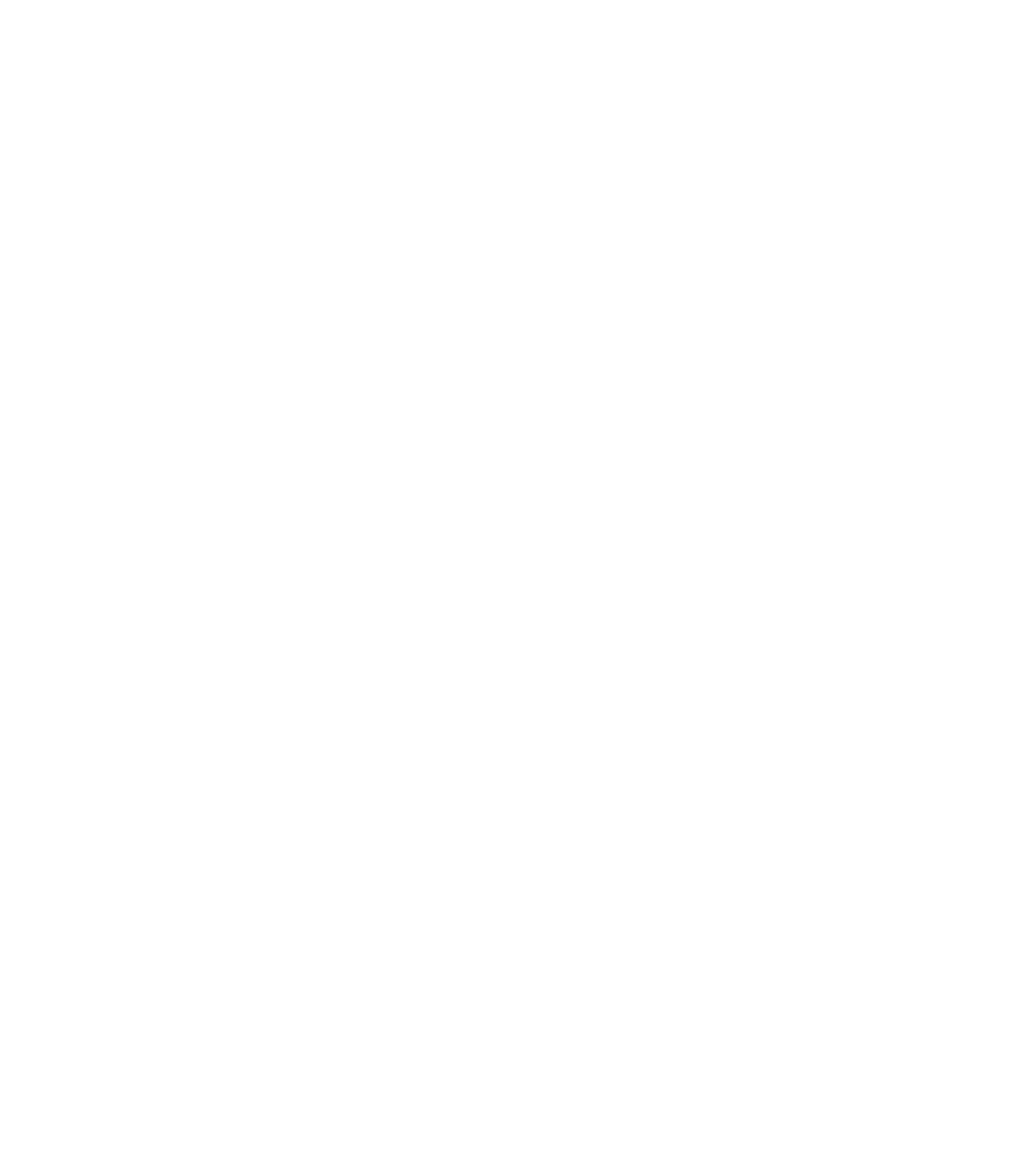
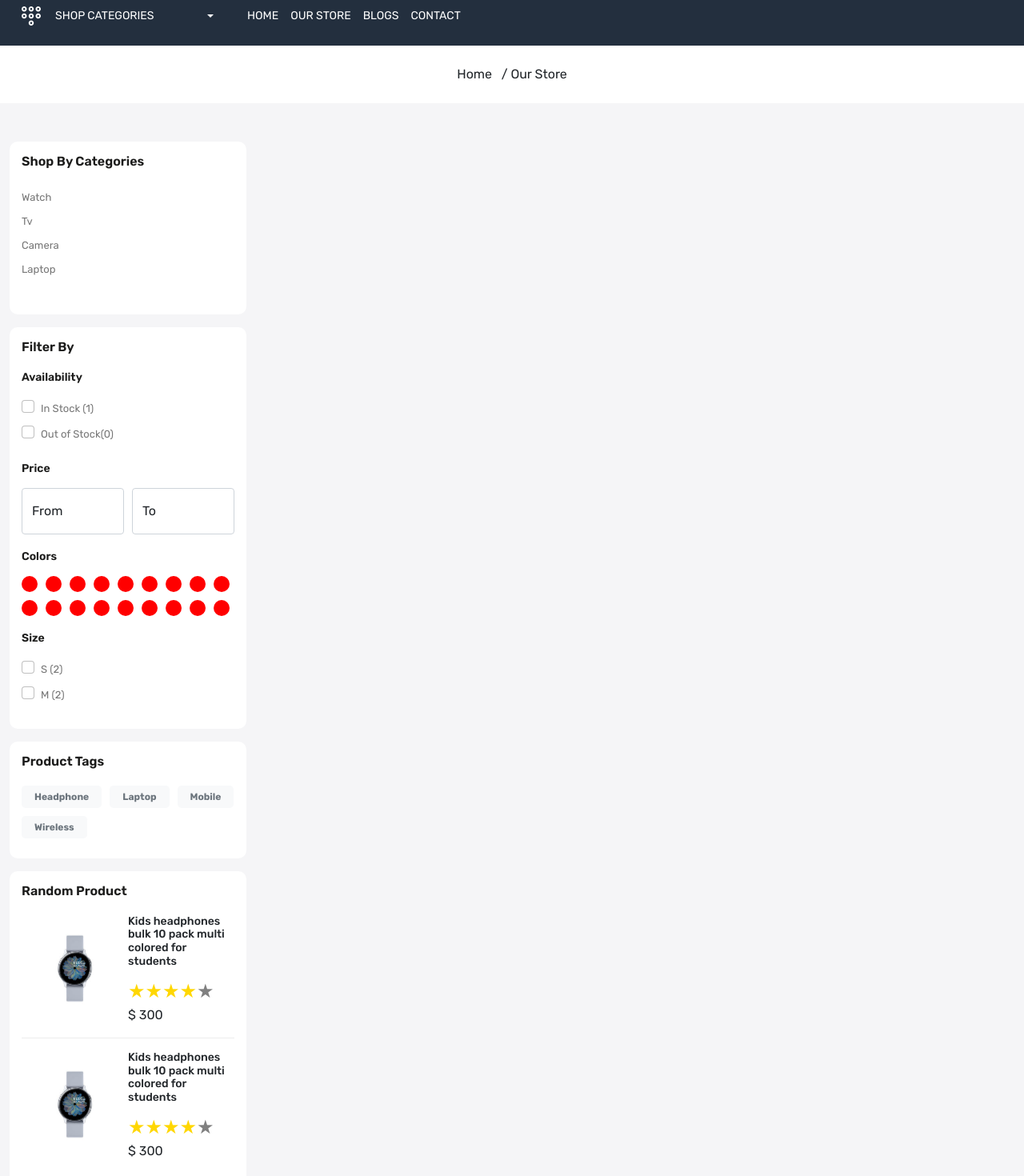
Before and after one commit to enjoyxoxo/meduexpress, a React (Create React App) app: page /store in a window 1280 px wide. Before the commit this address had no page. Shown: the part 160-1630 px from the top of the page at 80% size. Before the commit the page ends 800 px from the top, so only its background shows below. Built offline with nearby package versions, Linux system fonts and the light colour scheme.

Commit message:
Shop By categories, Filter By, Price, Colors, Size, Product Tags, Random Product. All left sidebar created in the OurStore Component

```diff
--- a/package.json
+++ b/package.json
@@ -10,6 +10,7 @@
     "react": "^18.2.0",
     "react-dom": "^18.2.0",
     "react-fast-marquee": "^1.3.5",
+    "react-helmet": "^6.1.0",
     "react-icons": "^4.7.1",
     "react-rating-stars-component": "^2.2.0",
     "react-redux": "^8.0.5",
--- a/src/App.css
+++ b/src/App.css
@@ -389,3 +389,70 @@
    font-weight: 100;
    color: white;
 }
+
+/* Ended famous */
+
+/* Our Store */
+.filter-card {
+  background-color: white;
+  border-radius: 10px;
+  padding: 15px 15px 25px;
+}
+
+.filter-title {
+  font-size: 16px;
+  line-height: 20px;
+  font-weight: 600;
+  color: var(--color-1c1c1b);
+  margin-bottom: 20px;
+}
+
+.filter-card ul,
+.filter-card .form-check-label {
+  list-style-type: none;
+  font-size: 13px;
+  line-height: 30px;
+  color: var(--color-777777);
+  cursor: pointer;
+}
+
+.filter-card .form-check-input:focus {
+  box-shadow: none;
+  border-color: rgba(0, 0, 0, 0.25);
+}
+
+.filter-card .form-check-input:checked {
+  background-color: var(--color-febd69);
+  border-color: var(--color-febd69);
+}
+
+.sub-title {
+  font-size: 14px;
+  font-weight: 600;
+  color: var(--color-1c1c1b);
+  margin-bottom: 15px;
+  margin-top: 20px;
+}
+
+.colors {
+  list-style-type: none;
+  display: flex;
+  flex-wrap: wrap;
+  gap: 10px;
+}
+
+.colors li {
+   width: 20px;
+   height: 20px;
+   background-color: red;
+   border-radius: 50%;
+}
+
+.random-products h5 {
+  font-size: 14px;
+  margin-bottom: 10px;
+}
+
+.random-products:first-child {
+  border-bottom: 1px solid var(--color-ededed);
+}
--- a/src/App.js
+++ b/src/App.js
@@ -5,6 +5,7 @@
 import About from './pages/About';
 import Contact from './pages/Contact';
 import Home from './pages/Home';
+import OurStore from './pages/OurStore';
 
 function App() {
   return <>
@@ -14,6 +15,7 @@
           <Route index element={<Home />} />
           <Route path="about" element={<About />} />
           <Route path="contact" element={<Contact />} />
+          <Route path="store" element={<OurStore />} />
         </Route>
       </Routes>
     </BrowserRouter>
--- /dev/null
+++ b/src/components/BreadCrumb.js
@@ -0,0 +1,23 @@
+import React from 'react';
+import { Link } from 'react-router-dom';
+
+const BreadCrumb = (props) => {
+  const { title } = props;
+  return <>
+     <div className="breadcrumb mb-0 py-4">
+       <div className="container-xxl">
+         <div className="row">
+           <div className="col-12">
+             <p className='text-center mb-0'>
+              <Link to='/' className='text-dark'>
+               Home &nbsp;
+              </Link> / {title}
+             </p>
+           </div>
+         </div>
+       </div>
+     </div>
+  </>
+}
+
+export default BreadCrumb
--- a/src/components/Header.js
+++ b/src/components/Header.js
@@ -84,7 +84,7 @@
               <div className="menu-links">
                 <div className="d-flex align-items-center gap-15">
                   <NavLink to="/">Home</NavLink>
-                  <NavLink to="/">Our Store</NavLink>
+                  <NavLink to="/store">Our Store</NavLink>
                   <NavLink to="/blogs">Blogs</NavLink>
                   <NavLink to="/contact">Contact</NavLink>
                 </div>
@@ -97,4 +97,4 @@
   </>
 }
 
-export default Header
+export default Header;
--- a/src/components/Layout.js
+++ b/src/components/Layout.js
@@ -11,4 +11,4 @@
   </>
 }
 
-export default Layout
+export default Layout;
--- /dev/null
+++ b/src/components/Meta.js
@@ -0,0 +1,13 @@
+import React from 'react';
+import {Helmet} from "react-helmet";
+
+const Meta = (props) => {
+  return <>
+    <Helmet>
+      <meta charSet="utf-8" />
+      <title>{props.title}</title>
+    </Helmet>
+  </>
+}
+
+export default Meta;
--- /dev/null
+++ b/src/pages/OurStore.js
@@ -0,0 +1,173 @@
+import React from 'react';
+import BreadCrumb from '../components/BreadCrumb';
+import {Helmet} from "react-helmet";
+import Meta from '../components/Meta';
+import ReactStars from "react-rating-stars-component";
+
+const OurStore = () => {
+  return <>
+    <Meta title={"Our Store"} />
+    <BreadCrumb title="Our Store" />
+    <div className="store-wrapper home-wrapper-2 py-5">
+      <div className="container-xxl">
+        <div className="row">
+          <div className="col-3">
+            <div className='filter-card mb-3'>
+              <h3 className="filter-title">
+                Shop By Categories
+              </h3>
+              <div>
+                <ul className='ps-0'>
+                  <li>Watch</li>
+                  <li>Tv</li>
+                  <li>Camera</li>
+                  <li>Laptop</li>
+                </ul>
+              </div>
+            </div>
+            <div className='filter-card mb-3'>
+              <h3 className="filter-title">
+                Filter By
+              </h3>
+              <div>
+                <h5 className="sub-title">Availability</h5>
+                <div>
+                  <div className="form-check">
+                    <input className="form-check-input" type="checkbox" value="" id="flexCheckDefault" />
+                    <label className="form-check-label" htmlFor="flexCheckDefault">
+                      In Stock (1)
+                    </label>
+                  </div>
+                  <div className="form-check">
+                    <input className="form-check-input" type="checkbox" value="" id="flexCheckChecked" />
+                    <label className="form-check-label" htmlFor="flexCheckChecked">
+                      Out of Stock(0)
+                    </label>
+                  </div>
+                </div>
+                <h5 className="sub-title">Price</h5>
+                <div className='d-flex align-items-center gap-10'>
+                  <div className="form-floating">
+                    <input type="email" class="form-control" id="floatingInput"  placeholder="From" />
+                    <label htmlFor="floatingInput">From</label>
+                  </div>
+                  <div className="form-floating">
+                    <input type="email" class="form-control" id="floatingInput1" placeholder="To" />
+                    <label htmlFor="floatingInput1">To</label>
+                  </div>
+                </div>
+                <h5 className="sub-title">Colors</h5>
+                <div>
+                  <div>
+                    <ul className='colors ps-0'>
+                      <li></li>
+                      <li></li>
+                      <li></li>
+                      <li></li>
+                      <li></li>
+                      <li></li>
+                      <li></li>
+                      <li></li>
+                      <li></li>
+                      <li></li>
+                      <li></li>
+                      <li></li>
+                      <li></li>
+                      <li></li>
+                      <li></li>
+                      <li></li>
+                      <li></li>
+                      <li></li>
+                    </ul>
+                  </div>
+                </div>
+                <h5 className="sub-title">Size</h5>
+                <div>
+                  <div className="form-check">
+                    <input className="form-check-input" type="checkbox" value="" id="color-1" />
+                    <label className="form-check-label" htmlFor="color-1">
+                      S (2)
+                    </label>
+                  </div>
+                  <div className="form-check">
+                    <input className="form-check-input" type="checkbox" value="" id="color-2" />
+                    <label className="form-check-label" htmlFor="color-2">
+                      M (2)
+                    </label>
+                  </div>
+                </div>
+              </div>
+            </div>
+            <div className='filter-card mb-3'>
+              <h3 className="filter-title">
+                Product Tags
+              </h3>
+              <div>
+                <div className="product-tags d-flex flex-wrap align-items-center gap-10">
+                  <span className="badge bg-light text-secondary rounded-3 py-2 px-3">
+                    Headphone
+                  </span>
+                  <span className="badge bg-light text-secondary rounded-3 py-2 px-3">
+                    Laptop
+                  </span>
+                  <span className="badge bg-light text-secondary rounded-3 py-2 px-3">
+                    Mobile
+                  </span>
+                  <span className="badge bg-light text-secondary rounded-3 py-2 px-3">
+                    Wireless
+                  </span>
+                </div>
+              </div>
+            </div>
+            <div className='filter-card mb-3'>
+              <h3 className="filter-title">
+                Random Product
+              </h3>
+              <div>
+                <div className="random-products mb-3 d-flex">
+                  <div className="w-50">
+                    <img src="images/watch.jpg" className="img-fluid" alt="watch" />
+                  </div>
+                  <div className="w-50">
+                    <h5>
+                      Kids headphones bulk 10 pack multi colored for students
+                    </h5>
+                    <ReactStars
+                      count={5}
+                      size={24}
+                      value={4}
+                      edit={false}
+                      activeColor="#ffd700"
+                    />
+                    <p>$ 300</p>
+                  </div>
+                </div>
+                <div className="random-products d-flex">
+                  <div className="w-50">
+                    <img src="images/watch.jpg" className="img-fluid" alt="watch" />
+                  </div>
+                  <div className="w-50">
+                    <h5>
+                      Kids headphones bulk 10 pack multi colored for students
+                    </h5>
+                    <ReactStars
+                      count={5}
+                      size={24}
+                      value={4}
+                      edit={false}
+                      activeColor="#ffd700"
+                    />
+                    <p>$ 300</p>
+                  </div>
+                </div>
+              </div>
+            </div>
+          </div>
+          <div className="col-9"></div>
+        </div>
+      </div>
+    </div>
+  </>
+}
+
+export default OurStore;
```
Also changed, not shown: 1 other file (tests, documents, lock files or other folders).
